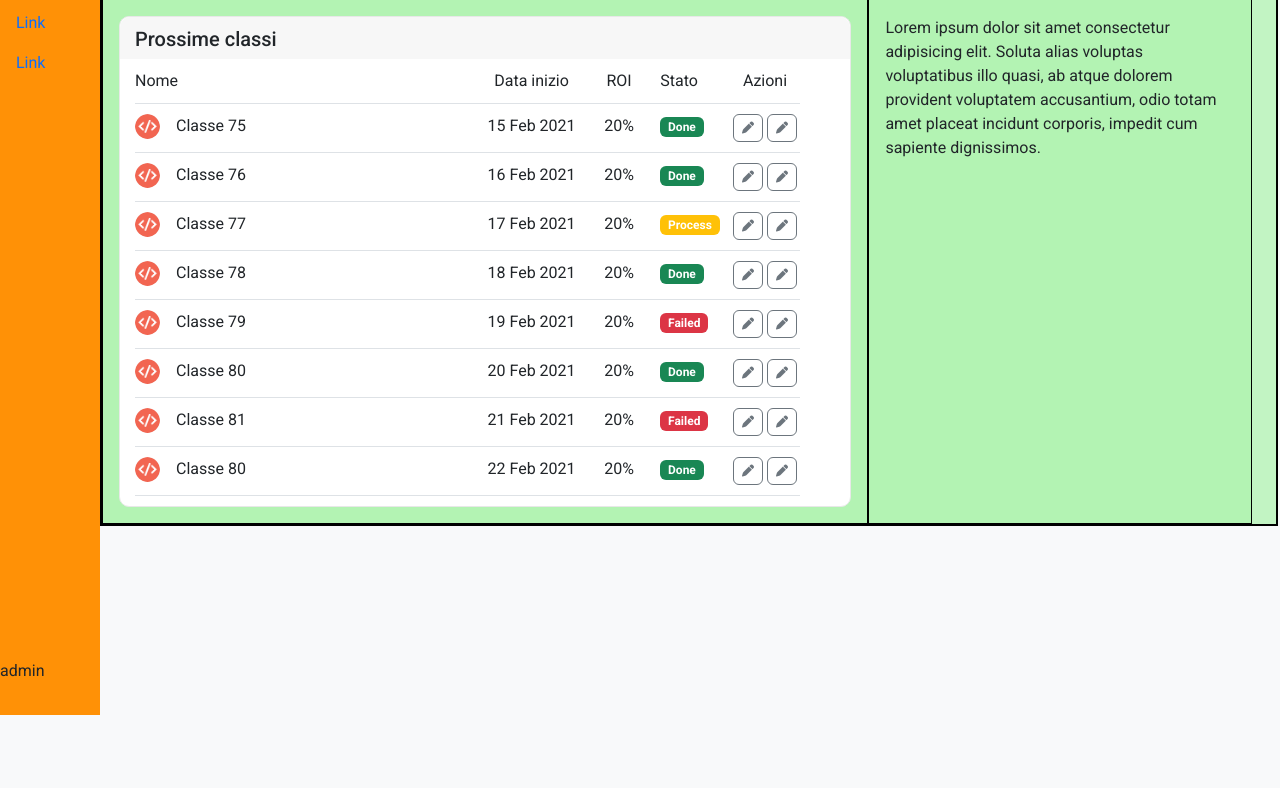
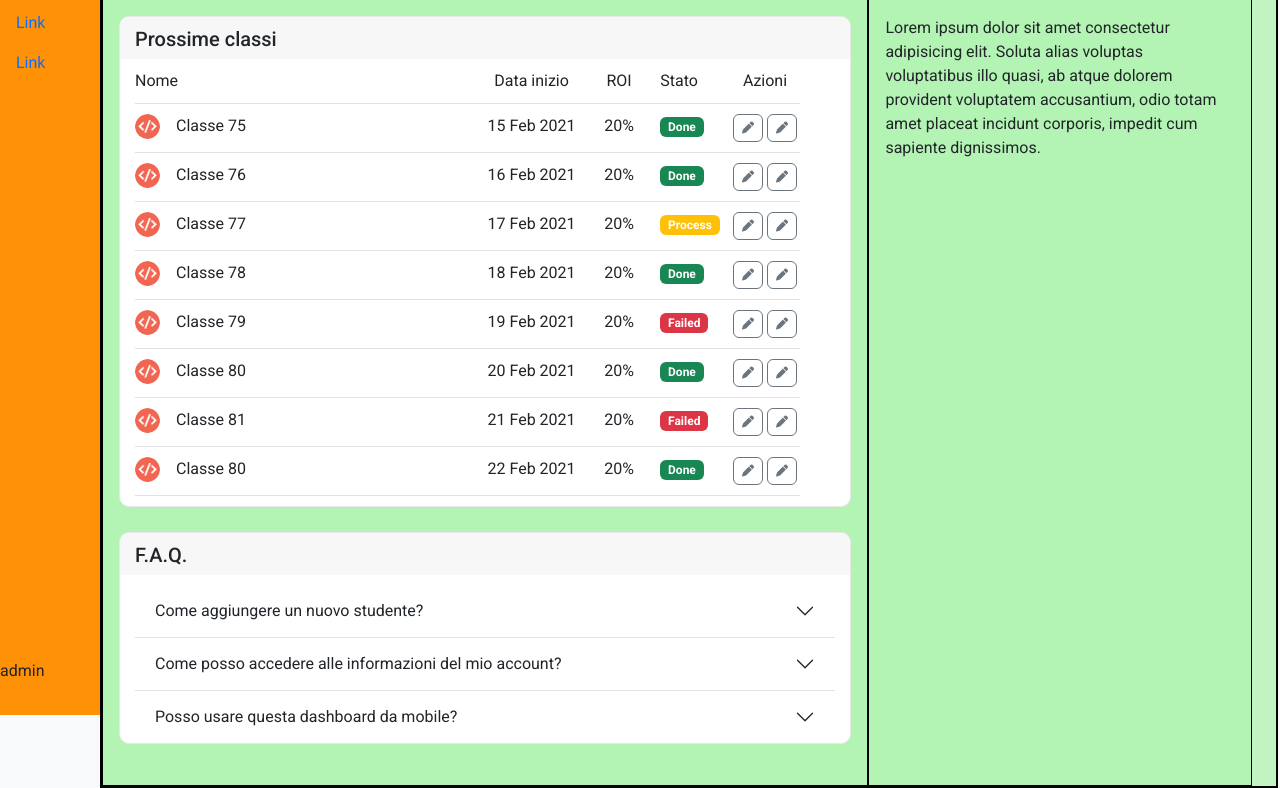
Before and after one commit to Benedettopana/html-css-bootstrap-dashboard, a plain HTML site: page index.html in a window 1280 px wide. Shown: the part 85-873 px from the top of the page. Before the commit the page ends 800 px from the top, so only its background shows below. Drawn offline with nearby package versions, Linux system fonts and the light colour scheme.

Commit message:
[add]faq

```diff
--- a/assets/css/style.css
+++ b/assets/css/style.css
@@ -17,6 +17,9 @@
 /* /debug */
 
 /* UTILITY */
+.bp-m-auto{
+  margin: 0 auto;
+}
 .bp-container{
   width: 92%;
   margin-left: 100px;
@@ -86,6 +89,7 @@ header{
   background-color: white;
   border: 1px solid var(--box-border-color) ;
   border-radius: 10px;
+  margin-bottom: 25px;
 
 }
 
@@ -105,16 +109,7 @@ header{
 .bp-container .stat{
 
 }
-/*
-.class{
-  width: 65%;
-  display: flex;
-  flex-direction: column;
-} */
-/*
-.todo{
-  width: 35%;
-} */
+
 /* /STAT */
 
 /* Tabella */
--- a/index.html
+++ b/index.html
@@ -109,7 +109,7 @@
         <div class="stat w-100  ">
           <div class="container-fluid  w-100 ">
             <div class="row row-cols-1 row-cols-md-2 w-100 ">
-              <div class="col col-md-8 class p-3 debug">
+              <div class="col col-md-8 class p-3 bp-m-auto debug">
                 <!-- PROSSIME CLASSI -->
                 <div class="box tab-class w-100">
                   <div class="box-title">
@@ -384,11 +384,61 @@
                     <!-- /RIGA 8 -->
                   </div>
                 </div>
-              </div>
                 <!-- /PROSSIME CLASSI -->
 
+                <!-- F.A.Q. -->
+                <div class="box faq w-100 ">
+                  <div class="box-title ">
+                    <h5>
+                      F.A.Q.
+                    </h5>
+                  </div>
+                  <div class="box-content w-100">
+
+                    <!-- ACCORDION -->
+                    <div class="accordion accordion-flush" id="accordionFlushExample">
+                      <div class="accordion-item">
+                        <h2 class="accordion-header">
+                          <button class="accordion-button collapsed" type="button" data-bs-toggle="collapse" data-bs-target="#flush-collapseOne" aria-expanded="false" aria-controls="flush-collapseOne">
+                            Come aggiungere un nuovo studente?
+                          </button>
+                        </h2>
+                        <div id="flush-collapseOne" class="accordion-collapse collapse" data-bs-parent="#accordionFlushExample">
+                          <div class="accordion-body">Placeholder content for this accordion, which is intended to demonstrate the <code>.accordion-flush</code> class. This is the first item's accordion body.</div>
+                        </div>
+                      </div>
+                      <div class="accordion-item">
+                        <h2 class="accordion-header">
+                          <button class="accordion-button collapsed" type="button" data-bs-toggle="collapse" data-bs-target="#flush-collapseTwo" aria-expanded="false" aria-controls="flush-collapseTwo">
+                            Come posso accedere alle informazioni del mio account?
+                          </button>
+                        </h2>
+                        <div id="flush-collapseTwo" class="accordion-collapse collapse" data-bs-parent="#accordionFlushExample">
+                          <div class="accordion-body">Placeholder content for this accordion, which is intended to demonstrate the <code>.accordion-flush</code> class. This is the second item's accordion body. Let's imagine this being filled with some actual content.</div>
+                        </div>
+                      </div>
+                      <div class="accordion-item">
+                        <h2 class="accordion-header">
+                          <button class="accordion-button collapsed" type="button" data-bs-toggle="collapse" data-bs-target="#flush-collapseThree" aria-expanded="false" aria-controls="flush-collapseThree">
+                            Posso usare questa dashboard da mobile?
+                          </button>
+                        </h2>
+                        <div id="flush-collapseThree" class="accordion-collapse collapse" data-bs-parent="#accordionFlushExample">
+                          <div class="accordion-body">Placeholder content for this accordion, which is intended to demonstrate the <code>.accordion-flush</code> class. This is the third item's accordion body. Nothing more exciting happening here in terms of content, but just filling up the space to make it look, at least at first glance, a bit more representative of how this would look in a real-world application.</div>
+                        </div>
+                      </div>
+                    </div>
+                    <!-- /ACCORDION -->
+                  </div>
+
+
+                </div>
+                <!-- /F.A.Q. -->
+              </div>
+
+
                 <!-- FAQ -->
-                <div class="col col-md-4 todo p-3 debug">
+                <div class="col col-md-4 todo p-3 bp-m-auto debug">
                   Lorem ipsum dolor sit amet consectetur adipisicing elit. Soluta alias voluptas voluptatibus illo quasi, ab atque dolorem provident voluptatem accusantium, odio totam amet placeat incidunt corporis, impedit cum sapiente dignissimos.
                 </div>
                 <!-- /FAQ -->
```
